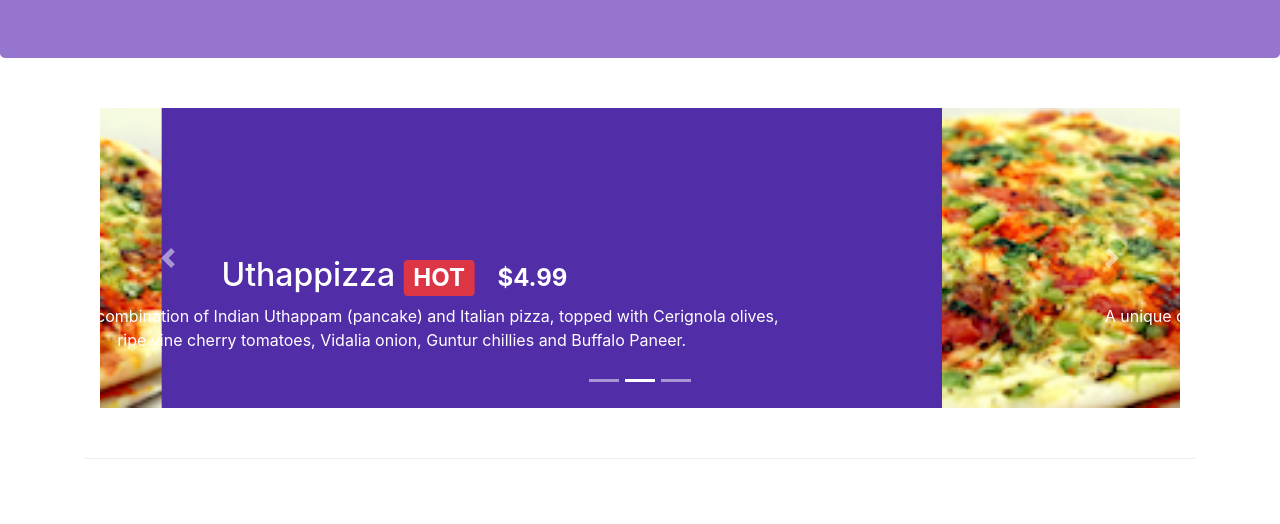
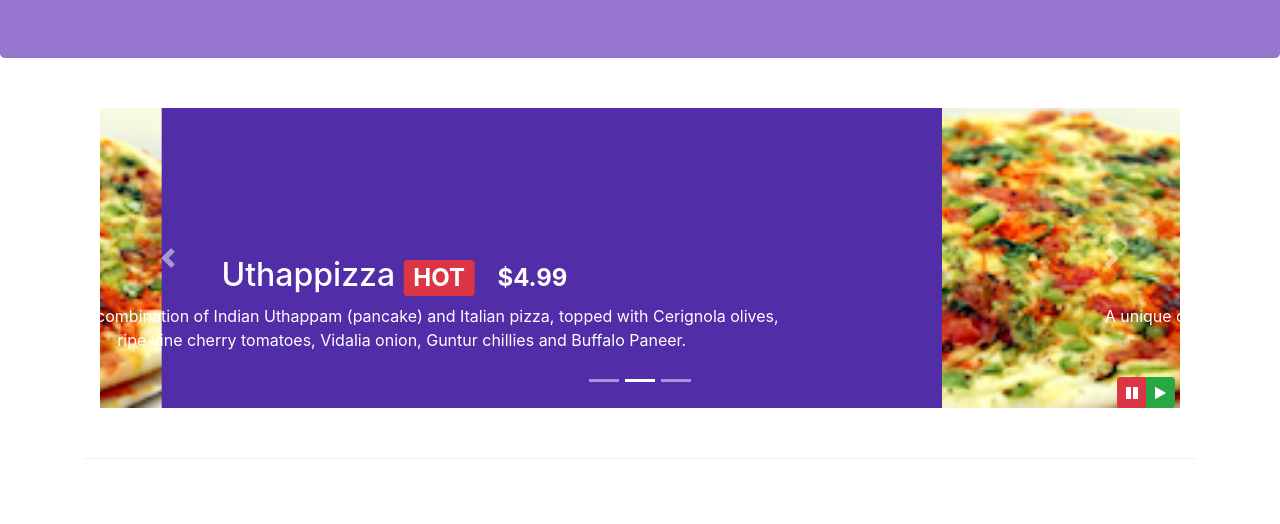
Before and after one commit to Ahmedkr5/ConFusion-Restaurant, a website: page index.html in a window 1280 px wide. Shown: the part 276-800 px from the top of the page. Drawn offline with nearby package versions, Linux system fonts and the light colour scheme.

Commit message:
Bootstrap JQuery

```diff
--- a/css/styles.css
+++ b/css/styles.css
@@ -56,3 +56,9 @@ body{
     left: 0;
     min-height: 300px;
 }
+#carouselbutton {
+    right:20px;
+    position: absolute;
+    bottom: 0px;
+    z-index: 1;
+}
--- a/index.html
+++ b/index.html
@@ -65,6 +65,7 @@
                             </div>
                         </div>
                         <div class="form-row">
+
                             <button type="button" class="btn btn-secondary btn-sm ml-auto" data-dismiss="modal">Cancel</button>
                             <button type="submit" class="btn btn-primary btn-sm ml-1">Sign in</button>
                         </div>
@@ -219,7 +220,15 @@
                 <a class="carousel-control-next" href="#mycarousel" role="button" data-slide="next">
                     <span class="carousel-control-next-icon"></span>
                 </a>
+                <div class="btn-group" id="carouselbutton">
+                    <button class="btn btn-danger btn-sm" id="carousel-pause">
+                         <span class="fa fa-pause"></span>
+                    </button>
+                    <button class="btn btn-success btn-sm" id="carousel-play">
+                        <span class="fa fa-play"></span>
+                    </button>
 
+                </div>
             </div>
         </div>
 
@@ -329,7 +338,18 @@
     <script src="node_modules/jquery/dist/jquery.slim.min.js"></script>
     <script src="node_modules/popper.js/dist/umd/popper.min.js"></script>
     <script src="node_modules/bootstrap/dist/js/bootstrap.min.js"></script>
+   <script>
+       $(document).ready(function(){
+            $('#mycarousel').carousel({interval:1000});
+            $('#carousel-pause').click(function(){
+                $('#mycarousel').carousel('pause');
+            });
+            $('#carousel-play').click(function(){
+                $('#mycarousel').carousel('cycle');
+            });
+       });
 
+   </script>
 </body>
 
 </html>
```
